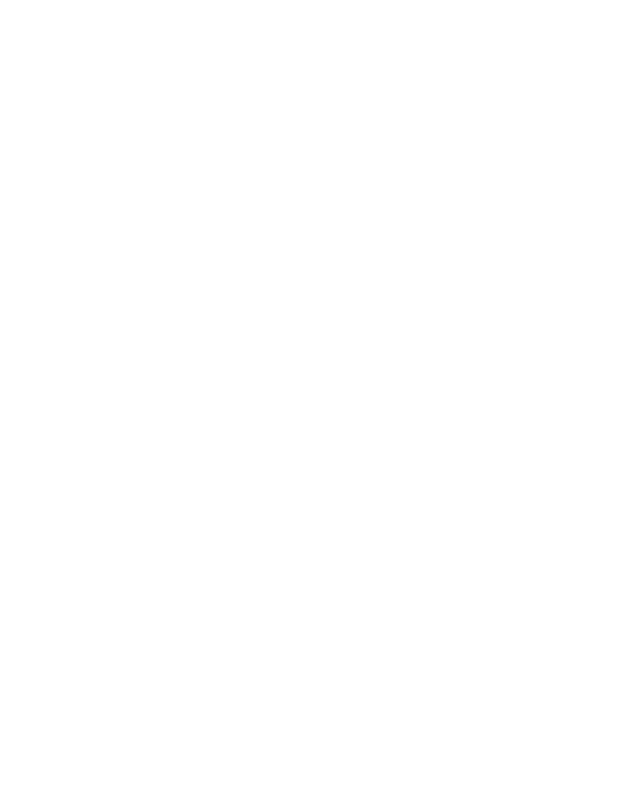
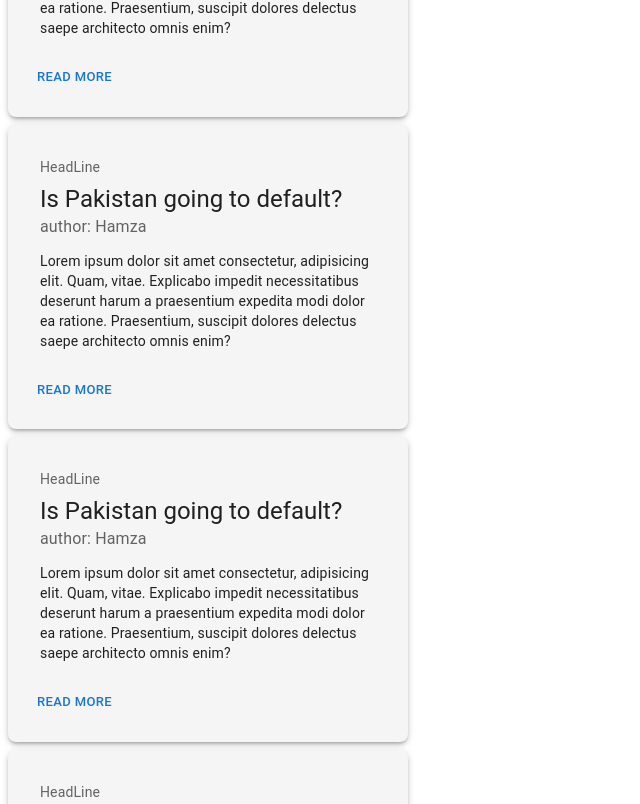
Before and after one commit to muhammad-hamza-liaqat/multi-page-application, a React (Vite) app: page /all-news in a window 1280 px wide. Before the commit this address had no page. Shown: the part 196-1000 px from the top of the page, without its empty margins (0-640 px from the left). Before the commit the page ends 800 px from the top, so only its background shows below. Built offline with nearby package versions, Linux system fonts and the light colour scheme.

Commit message:
news component and page

```diff
--- /dev/null
+++ b/src/components/News/AllNews.jsx
@@ -0,0 +1,43 @@
+import * as React from 'react';
+import Box from '@mui/material/Box';
+import Card from '@mui/material/Card';
+import CardActions from '@mui/material/CardActions';
+import CardContent from '@mui/material/CardContent';
+import Button from '@mui/material/Button';
+import Typography from '@mui/material/Typography';
+
+const bull = (
+    <Box
+        component="span"
+        sx={{ backgroundColor: "yellow", display: 'inline-flex', mx: '2px', transform: 'scale(0.8)' }}
+    >
+        •
+    </Box>
+);
+
+export default function AllNews() {
+    return (
+        <>
+            <Card sx={{ minWidth: 300, maxWidth: 400, flex: '1 1 300px', margin: '8px', backgroundColor: '#f5f5f5', boxShadow: 3, padding: 2, borderRadius: '8px' }}>
+                <CardContent>
+                    <Typography gutterBottom sx={{ color: 'text.secondary', fontSize: 14 }}>
+                        HeadLine
+                    </Typography>
+                    <Typography variant="h5" component="div">
+                        Is Pakistan going to default?
+                    </Typography>
+                    <Typography sx={{ color: 'text.secondary', mb: 1.5 }}>author: Hamza</Typography>
+                    <Typography variant="body2">
+                        Lorem ipsum dolor sit amet consectetur, adipisicing elit. Quam, vitae. Explicabo impedit necessitatibus deserunt harum a praesentium expedita modi dolor ea ratione. Praesentium, suscipit dolores delectus saepe architecto omnis enim?
+                        <br />
+                    </Typography>
+                </CardContent>
+                <CardActions>
+                    <Button size="small">Read More</Button>
+                </CardActions>
+            </Card>
+
+        </>
+
+    );
+}
--- /dev/null
+++ b/src/pages/News.jsx
@@ -0,0 +1,17 @@
+import React from 'react'
+import AllNews from '../components/News/AllNews'
+
+export default function News() {
+    return (
+        <>
+            <div className='mt-5 flex flex-wrap gap-10 justify-center'>
+                <AllNews />
+                <AllNews />
+                <AllNews />
+                <AllNews />
+                <AllNews />
+                <AllNews />
+            </div>
+        </>
+    )
+}
--- a/src/routes/route.jsx
+++ b/src/routes/route.jsx
@@ -2,12 +2,14 @@
 import { Route, Routes } from "react-router-dom"
 import Homepage from "../pages/Homepage";
 import AddCar from "../pages/AddCar";
+import News from "../pages/News";
 
 const MyAppRoutes = () => {
     return (
         <Routes>
             <Route path="/" element={<Homepage />} />
             <Route path="/add-car" element={<AddCar />} />
+            <Route path="/all-news" element={<News />} />
         </Routes>
     )
 }
```
